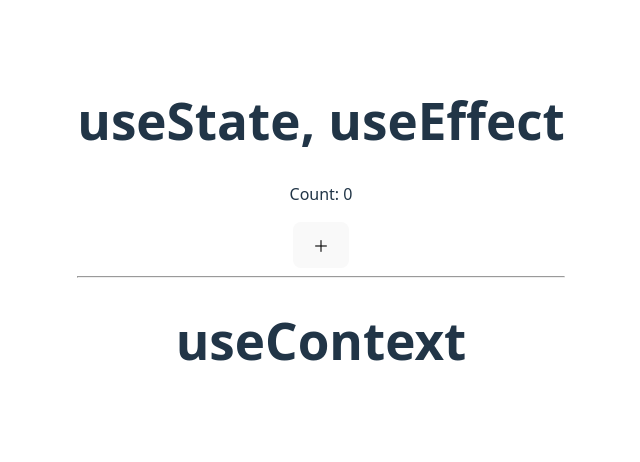
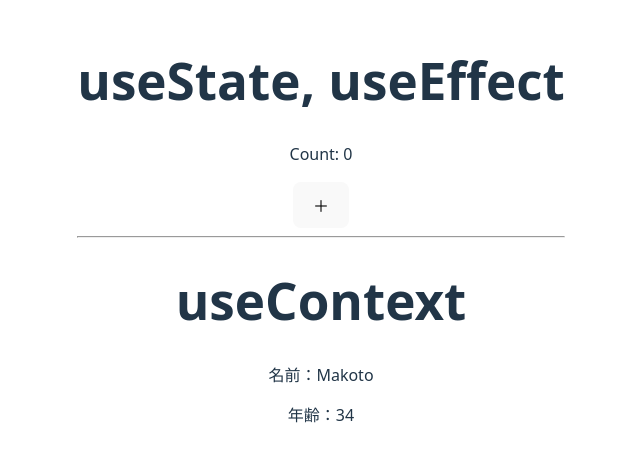
Before and after one commit to m-itoi/shincode-hooks, a React (Vite) app: page / in a window 1280 px wide. Shown: the part 170-632 px from the top of the page, without its empty margins (319-959 px from the left). Built offline with nearby package versions, Linux system fonts and the light colour scheme.

Commit message:
useContext 呼び出し方

```diff
--- a/src/App.tsx
+++ b/src/App.tsx
@@ -1,8 +1,14 @@
 import './App.css'
-import { useEffect, useState } from 'react';
+import {
+  useEffect,
+  useState,
+  useContext
+} from 'react';
+import MakotoContext from './main.tsx';
 
 function App() {
   const [count, setCount] = useState(0);
+  const makotoInfo = useContext(MakotoContext);
 
   const handleClick = () => {
     setCount(count + 1);
@@ -20,6 +26,8 @@ function App() {
 
       <hr />
       <h1>useContext</h1>
+      <p>名前：{makotoInfo.name}</p>
+      <p>年齢：{makotoInfo.age}</p>
     </div>
   );
 };
```
